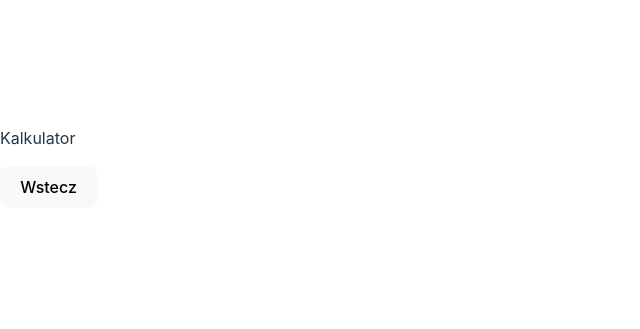
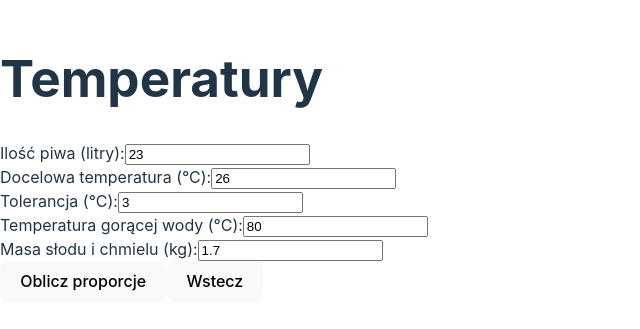
Before and after one commit to 88JW/PWA_Dear_Bier, a React (Vite) app: page /temperatury in a window 1280 px wide. Shown: the part 241-570 px from the top of the page, without its empty margins (0-640 px from the left). Built offline with nearby package versions, Linux system fonts and the light colour scheme.

Commit message:
kalkulatory i fix warki

```diff
--- a/dev-dist/sw.js
+++ b/dev-dist/sw.js
@@ -82,7 +82,7 @@ define(['./workbox-54d0af47'], (function (workbox) { 'use strict';
     "revision": "3ca0b8505b4bec776b69afdba2768812"
   }, {
     "url": "index.html",
-    "revision": "0.atrilr2mc4"
+    "revision": "0.jendq51e5tg"
   }], {});
   workbox.cleanupOutdatedCaches();
   workbox.registerRoute(new workbox.NavigationRoute(workbox.createHandlerBoundToURL("index.html"), {
--- a/src/App.jsx
+++ b/src/App.jsx
@@ -3,7 +3,7 @@ import { BrowserRouter, Routes, Route, Link, useLocation, useNavigate } from 're
 import Kalkulator from './Kalkulator';
 import Przepisy from './Przepisy';
 import Dziennik from './Dziennik';
-import Temperatury from './Kalkulator';
+import Temperatury from './Temperatury';
 import NowaWarka from './NowaWarka';
 import SzczegolyWarki from './SzczegolyWarki';
 
@@ -13,15 +13,15 @@ function Home() {
 
   return (
     <div className="tile-container">
-      <Link to="/kalkulator" onClick={() => navigate('/kalkulator')}>
+      <Link to="/dziennik" onClick={() => navigate('/dziennik')}>
+        <div className="tile">Dziennik warzenia</div>
+      </Link><Link to="/kalkulator" onClick={() => navigate('/kalkulator')}>
         <div className="tile">Kalkulator refermentacji</div>
       </Link>
       <Link to="/przepisy" onClick={() => navigate('/przepisy')}>
         <div className="tile">Przepisy</div>
       </Link>
-      <Link to="/dziennik" onClick={() => navigate('/dziennik')}>
-        <div className="tile">Dziennik warzenia</div>
-      </Link>
+
       <Link to="/temperatury" onClick={() => navigate('/dziennik')}>
         <div className="tile">Kalkulator Temperatur</div>
       </Link>
--- a/src/Kalkulator.jsx
+++ b/src/Kalkulator.jsx
@@ -1,11 +1,71 @@
+import { useState } from 'react';
 import { useNavigate } from 'react-router-dom';
 
 function Kalkulator() {
   const navigate = useNavigate();
+  const [litryPiwa, setLitryPiwa] = useState('');
+  const [gazowanie, setGazowanie] = useState('standardowo');
+  const [wynikCukru, setWynikCukru] = useState(null);
+  const [wynikButelek, setWynikButelek] = useState(null);
+
+  const oblicz = () => {
+    const litry = parseFloat(litryPiwa);
+    if (isNaN(litry) || litry <= 0) {
+      alert('Podaj poprawną liczbę litrów piwa.');
+      return;
+    }
+
+    let gramyCukruNaButelke;
+    switch (gazowanie) {
+      case 'mało':
+        gramyCukruNaButelke = 3;
+        break;
+      case 'dużo':
+        gramyCukruNaButelke = 5;
+        break;
+      default:
+        gramyCukruNaButelke = 4;
+    }
+
+    const iloscButelek = litry * 2;
+    const calkowitaIloscCukru = iloscButelek * gramyCukruNaButelke;
+
+    setWynikCukru(calkowitaIloscCukru);
+    setWynikButelek(iloscButelek);
+  };
 
   return (
     <div>
-      <p>Kalkulator</p>
+      <p>Kalkulator Refermentacji</p>
+
+      <div>
+        <label htmlFor="litryPiwa">Litry piwa:</label>
+        <input
+          type="number"
+          id="litryPiwa"
+          value={litryPiwa}
+          onChange={(e) => setLitryPiwa(e.target.value)}
+        />
+      </div>
+
+      <div>
+        <label htmlFor="gazowanie">Gazowanie:</label>
+        <select id="gazowanie" value={gazowanie} onChange={(e) => setGazowanie(e.target.value)}>
+          <option value="mało">Mało</option>
+          <option value="standardowo">Standardowo</option>
+          <option value="dużo">Dużo</option>
+        </select>
+      </div>
+
+      <button onClick={oblicz}>Oblicz</button>
+
+      {wynikCukru !== null && (
+        <div>
+          <p>Dodaj {wynikCukru}g cukru rozpuszczonego w letniej wodzie.</p>
+          <p>Będziesz potrzebował {wynikButelek} butelek.</p>
+        </div>
+      )}
+
       <button onClick={() => navigate('/')}>Wstecz</button>
     </div>
   );
--- a/src/SzczegolyWarki.jsx
+++ b/src/SzczegolyWarki.jsx
@@ -11,6 +11,15 @@ function SzczegolyWarki() {
   const [pomiary, setPomiary] = useState([]);
   const { register, handleSubmit, reset } = useForm();
   const navigate = useNavigate();
+  const [defaultDate, setDefaultDate] = useState(new Date().toISOString().slice(0, 10)); // Stan dla daty
+  const [defaultTime, setDefaultTime] = useState(new Date().toLocaleTimeString([], { hour: '2-digit', minute: '2-digit' })); // Stan dla godziny
+
+  useEffect(() => {
+    // Ustawienie domyślnych wartości dla daty i godziny
+    setDefaultDate(new Date().toISOString().slice(0, 10));
+    setDefaultTime(new Date().toLocaleTimeString([], { hour: '2-digit', minute: '2-digit' }));
+  }, []); // useEffect uruchomi się tylko raz po zamontowaniu komponentu
+
 
   useEffect(() => {
     if (warka && warka.pomiary && warka.pomiary.length > 0 && pomiary.length === 0) {
@@ -82,24 +91,45 @@ function SzczegolyWarki() {
       <form onSubmit={handleSubmit(onSubmit)}>
         <div>
           <label htmlFor="data">Data:</label>
-          <input type="date" id="data" {...register("data", { required: true })} />
+          <input type="date" id="data" {...register("data", { required: true })} defaultValue={defaultDate} />
+          {/* Dodano defaultValue={defaultDate} */}
         </div>
         <div>
           <label htmlFor="godzina">Godzina:</label>
-          <input type="time" id="godzina" {...register("godzina", { required: true })} />
+          <input type="time" id="godzina" {...register("godzina", { required: true })} defaultValue={defaultTime} />
+          {/* Dodano defaultValue={defaultTime} */}
         </div>
         <div>
           <label htmlFor="blg">Blg:</label>
-          <input type="number" id="blg" {...register("blg", { required: true })} />
+          <input type="number" id="blg" {...register("blg")} />
+          {/* Blg jest teraz opcjonalne (usunięto { required: true }) */}
         </div>
         <div>
           <label htmlFor="temperatura">Temperatura:</label>
-          <input type="number" id="temperatura" {...register("temperatura", { required: true })} />
+          <input type="number" id="temperatura" {...register("temperatura")} />
+          {/* Temperatura jest teraz opcjonalna */}
         </div>
-        {/* ... pozostałe pola formularza ... */}
+        <div>
+          <label htmlFor="piana">Piana:</label>
+          <input type="checkbox" id="piana" {...register("piana")} />
+          {/* Piana jest teraz opcjonalna */}
+        </div>
+        <div>
+          <label htmlFor="co2">CO<sup>2</sup>:</label>
+          <input type="checkbox" id="co2" {...register("co2")} />
+          {/* CO2 jest teraz opcjonalne */}
+        </div>
+        <div>
+          <label htmlFor="notes">Notatki:</label>
+          <textarea id="notes" {...register("notes")} />
+          {/* Notatki są teraz opcjonalne */}
+        </div>
+
+        {/* ... (reszta formularza) ... */}
         <button type="submit">Dodaj pomiar</button>
       </form>
       <button onClick={usunWarke}>Usuń warkę</button> {/* Dodany przycisk "Usuń warkę" */}
+      <button onClick={() => navigate('/')}>Wstecz</button>
     </div>
   );
 }
--- a/src/Temperatury.jsx
+++ b/src/Temperatury.jsx
@@ -1,12 +1,143 @@
-// Kalkulator.jsx
+import { useState } from 'react';
 import { useNavigate } from 'react-router-dom';
 
 function Temperatury() {
   const navigate = useNavigate();
+  const [docelowaTemperatura, setDocelowaTemperatura] = useState(26);
+  const [tolerancja, setTolerancja] = useState(3);
+  const [temperaturaZimnejWody] = useState(10); // Stała temperatura zimnej wody
+  const [temperaturaGorącejWody, setTemperaturaGorącejWody] = useState(80);
+  const [masaSloduIChmelu, setMasaSloduIChmelu] = useState(1.7);
+  const [iloscPiwa, setIloscPiwa] = useState(23);
+  const [wynik, setWynik] = useState(null);
+
+  const obliczTemperatureWarki = (
+    objetoscWodyWFermentatorze,
+    temperaturaWodyWFermentatorze,
+    objetoscWodyWKotle,
+    temperaturaWodyWKotle,
+    masaSloduIChmelu
+  ) => {
+    const masaWodyWFermentatorze = objetoscWodyWFermentatorze;
+    const masaWodyWKotle = objetoscWodyWKotle;
+
+    const temperaturaKoncowa =
+      (masaWodyWFermentatorze * temperaturaWodyWFermentatorze +
+        masaWodyWKotle * temperaturaWodyWKotle +
+        masaSloduIChmelu * temperaturaWodyWKotle) /
+      (masaWodyWFermentatorze + masaWodyWKotle + masaSloduIChmelu);
+
+    return temperaturaKoncowa;
+  };
+
+  const obliczProporcjeWody = () => {
+    let objetoscZimnejWody = 10; // Początkowa wartość dla zimnej wody
+
+    while (true) {
+      const objetoscGorącejWody =
+        (docelowaTemperatura * (iloscPiwa + masaSloduIChmelu) -
+          temperaturaZimnejWody * objetoscZimnejWody) /
+        (temperaturaGorącejWody - docelowaTemperatura);
+
+      // Zabezpieczenie przed ujemnymi wartościami
+      if (objetoscGorącejWody < 0) {
+        objetoscGorącejWody = 0;
+      }
+
+      // Sprawdzenie, czy suma objętości wody nie przekracza ilości piwa
+      if (objetoscZimnejWody + objetoscGorącejWody > iloscPiwa) {
+        objetoscZimnejWody = iloscPiwa - objetoscGorącejWody;
+      }
+
+      const temperaturaKoncowa = obliczTemperatureWarki(
+        objetoscZimnejWody,
+        temperaturaZimnejWody,
+        objetoscGorącejWody,
+        temperaturaGorącejWody,
+        masaSloduIChmelu
+      );
+
+      if (
+        temperaturaKoncowa >= docelowaTemperatura - tolerancja &&
+        temperaturaKoncowa <= docelowaTemperatura + tolerancja
+      ) {
+        setWynik({ objetoscZimnejWody, objetoscGorącejWody });
+        break;
+      } else if (temperaturaKoncowa < docelowaTemperatura - tolerancja) {
+        objetoscZimnejWody -= 0.1; // Zmniejsz objętość zimnej wody
+        if (objetoscZimnejWody < 0) {
+          setWynik(null);
+          break;
+        }
+      } else {
+        objetoscZimnejWody += 0.1; // Zwiększ objętość zimnej wody
+      }
+    }
+  };
 
   return (
     <div>
-      <p>Temperatury</p>
+      <h1>Temperatury</h1>
+      <div>
+        <label htmlFor="iloscPiwa">Ilość piwa (litry):</label>
+        <input
+          type="number"
+          id="iloscPiwa"
+          value={iloscPiwa}
+          onChange={(e) => setIloscPiwa(parseFloat(e.target.value))}
+        />
+      </div>
+      <div>
+        <label htmlFor="docelowaTemperatura">Docelowa temperatura (°C):</label>
+        <input
+          type="number"
+          id="docelowaTemperatura"
+          value={docelowaTemperatura}
+          onChange={(e) => setDocelowaTemperatura(parseFloat(e.target.value))}
+        />
+      </div>
+      <div>
+        <label htmlFor="tolerancja">Tolerancja (°C):</label>
+        <input
+          type="number"
+          id="tolerancja"
+          value={tolerancja}
+          onChange={(e) => setTolerancja(parseFloat(e.target.value))}
+        />
+      </div>
+      <div>
+        <label htmlFor="temperaturaGorącejWody">
+          Temperatura gorącej wody (°C):
+        </label>
+        <input
+          type="number"
+          id="temperaturaGorącejWody"
+          value={temperaturaGorącejWody}
+          onChange={(e) => setTemperaturaGorącejWody(parseFloat(e.target.value))}
+        />
+      </div>
+      <div>
+        <label htmlFor="masaSloduIChmelu">Masa słodu i chmielu (kg):</label>
+        <input
+          type="number"
+          id="masaSloduIChmelu"
+          value={masaSloduIChmelu}
+          onChange={(e) => setMasaSloduIChmelu(parseFloat(e.target.value))}
+        />
+      </div>
+      <button onClick={obliczProporcjeWody}>Oblicz proporcje</button>
+
+      {wynik && (
+        <div>
+          <p>
+            Objętość zimnej wody (10°C): {wynik.objetoscZimnejWody.toFixed(1)} litra
+          </p>
+          <p>
+            Objętość gorącej wody: {wynik.objetoscGorącejWody.toFixed(1)} litra
+          </p>
+        </div>
+      )}
+
       <button onClick={() => navigate('/')}>Wstecz</button>
     </div>
   );
```
